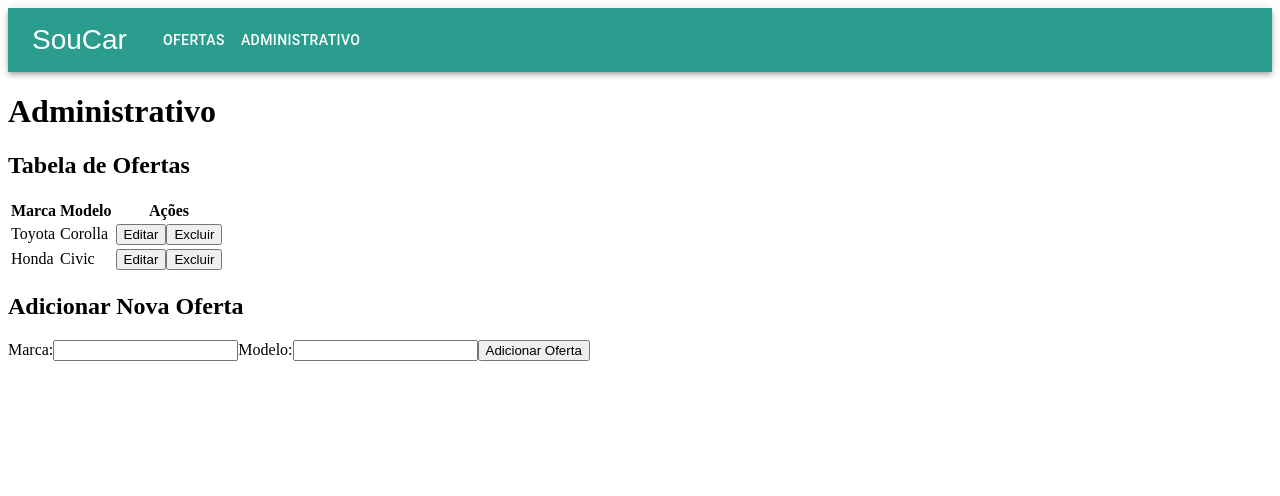
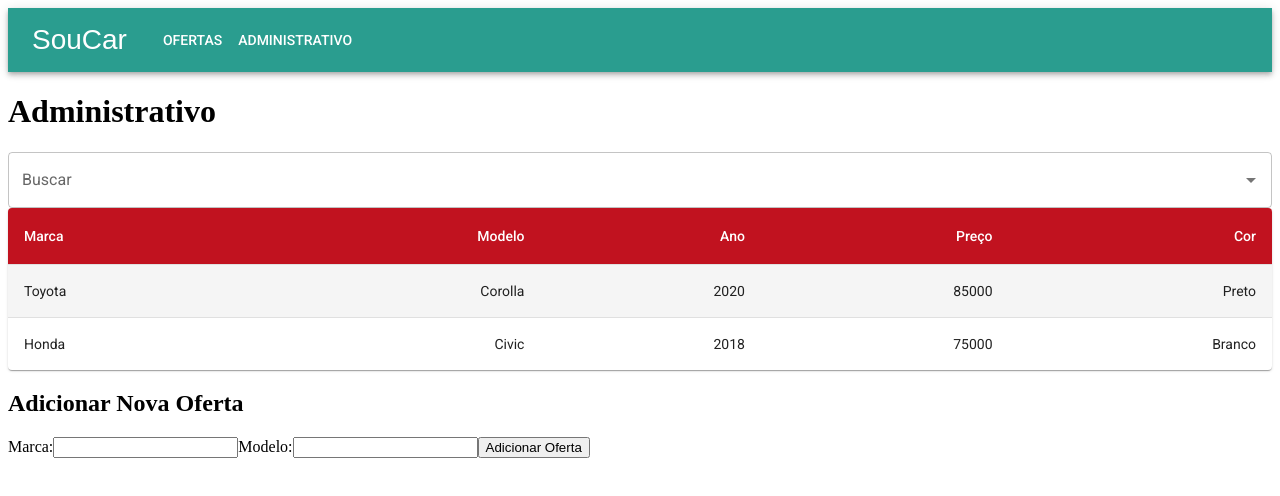
Before and after one commit to maiaaraujo/teste-sou, a React (Create React App) app: page /admin in a window 1280 px wide. Shown: the top 496 px of the page. Built offline with nearby package versions, Linux system fonts and the light colour scheme.

Commit message:
AdminPage component CarFilter

```diff
--- a/package.json
+++ b/package.json
@@ -5,6 +5,7 @@
   "dependencies": {
     "@emotion/react": "^11.11.4",
     "@emotion/styled": "^11.11.0",
+    "@fontsource/roboto": "^5.0.12",
     "@mui/icons-material": "^5.15.13",
     "@mui/material": "^5.15.13",
     "@testing-library/jest-dom": "^5.17.0",
--- a/public/index.html
+++ b/public/index.html
@@ -9,6 +9,9 @@
       name="description"
       content="Web site created using create-react-app"
     />
+    <link rel="preconnect" href="https://fonts.googleapis.com">
+<link rel="preconnect" href="https://fonts.gstatic.com" crossorigin>
+<link href="https://fonts.googleapis.com/css2?family=Roboto:ital,wght@0,100;0,300;0,400;0,500;0,700;0,900;1,100;1,300;1,400;1,500;1,700;1,900&display=swap" rel="stylesheet">
 
     <!--
       manifest.json provides metadata used when your web app is installed on a
--- a/src/App.js
+++ b/src/App.js
@@ -1,11 +1,14 @@
 import React from 'react';
 import { BrowserRouter as Router, Routes, Route } from 'react-router-dom';
+import { ThemeProvider } from '@mui/material/styles';
+import theme from './theme/MuiTheme';
 import OfertasPage from './pages/OfertasPage/OfertasPage';
 import AdminPage from './pages/AdminPage/AdminPage';
 import Navbar from './components/Navbar/Navbar';
 
 function App() {
   return (
+    <ThemeProvider theme={theme}>
     <Router>
     <div>
     <Navbar/>
@@ -15,6 +18,7 @@ function App() {
    </Routes>
    </div>
     </Router>
+    </ThemeProvider>
   );
 }
 
--- /dev/null
+++ b/src/components/CarFilter/CarFilter.js
@@ -0,0 +1,18 @@
+import * as React from 'react';
+import TextField from '@mui/material/TextField';
+import Autocomplete from '@mui/material/Autocomplete';
+
+const CarFilter = ({ cars, onSelectCar }) => {
+  return (
+    <Autocomplete
+      disablePortal
+      id="car-filter"
+      options={cars}
+      getOptionLabel={(option) => option.label}
+      onChange={(event, value) => onSelectCar(value)}
+      renderInput={(params) => <TextField {...params} label="Buscar" />}
+    />
+  );
+};
+
+export default CarFilter;
--- a/src/components/TabelaAdmin/TabelaAdmin.js
+++ b/src/components/TabelaAdmin/TabelaAdmin.js
@@ -1,32 +1,74 @@
-import React from 'react';
+import * as React from 'react';
+import { styled } from '@mui/material/styles';
+import Table from '@mui/material/Table';
+import TableBody from '@mui/material/TableBody';
+import TableCell, { tableCellClasses } from '@mui/material/TableCell';
+import TableContainer from '@mui/material/TableContainer';
+import TableHead from '@mui/material/TableHead';
+import TableRow from '@mui/material/TableRow';
+import Paper from '@mui/material/Paper';
 
-const TabelaAdmin = ({ ofertas, editarOferta, excluirOferta }) => {
+const StyledTableCell = styled(TableCell)(({ theme }) => ({
+  [`&.${tableCellClasses.head}`]: {
+    backgroundColor:'#c1121f',
+    color: theme.palette.common.white,
+  },
+  [`&.${tableCellClasses.body}`]: {
+    fontSize: 14,
+  },
+}));
+
+const StyledTableRow = styled(TableRow)(({ theme }) => ({
+  '&:nth-of-type(odd)': {
+    backgroundColor: theme.palette.action.hover,
+  },
+  '&:last-child td, &:last-child th': {
+    border: 0,
+  },
+}));
+
+function createData(
+  marca,
+  modelo,
+  ano,
+  preco,
+  cor,
+) {
+  return { marca, modelo, ano, preco, cor };
+}
+
+const rows = [
+  createData('Toyota', 'Corolla', 2020, 85000, 'Preto'),
+  createData('Honda', 'Civic', 2018, 75000, 'Branco'),
+];
+
+export default function TabelaAdmin() {
   return (
-    <div>
-      <h2>Tabela de Ofertas</h2>
-      <table>
-        <thead>
-          <tr>
-            <th>Marca</th>
-            <th>Modelo</th>
-            <th>Ações</th>
-          </tr>
-        </thead>
-        <tbody>
-          {ofertas.map(oferta => (
-            <tr key={oferta.id}>
-              <td>{oferta.marca}</td>
-              <td>{oferta.modelo}</td>
-              <td>
-                <button onClick={() => editarOferta(oferta.id)}>Editar</button>
-                <button onClick={() => excluirOferta(oferta.id)}>Excluir</button>
-              </td>
-            </tr>
+    <TableContainer component={Paper}>
+      <Table sx={{ minWidth: 700 }} aria-label="customized table">
+        <TableHead>
+          <TableRow>
+            <StyledTableCell>Marca</StyledTableCell>
+            <StyledTableCell align="right">Modelo</StyledTableCell>
+            <StyledTableCell align="right">Ano</StyledTableCell>
+            <StyledTableCell align="right">Preço</StyledTableCell>
+            <StyledTableCell align="right">Cor</StyledTableCell>
+          </TableRow>
+        </TableHead>
+        <TableBody>
+          {rows.map((row) => (
+            <StyledTableRow key={row.marca}>
+              <StyledTableCell component="th" scope="row">
+                {row.marca}
+              </StyledTableCell>
+              <StyledTableCell align="right">{row.modelo}</StyledTableCell>
+              <StyledTableCell align="right">{row.ano}</StyledTableCell>
+              <StyledTableCell align="right">{row.preco}</StyledTableCell>
+              <StyledTableCell align="right">{row.cor}</StyledTableCell>
+            </StyledTableRow>
           ))}
-        </tbody>
-      </table>
-    </div>
+        </TableBody>
+      </Table>
+    </TableContainer>
   );
-};
-
-export default TabelaAdmin;
+}
--- a/src/pages/AdminPage/AdminPage.js
+++ b/src/pages/AdminPage/AdminPage.js
@@ -1,13 +1,26 @@
 import React, { useState } from 'react';
 import AdminForm from '../../components/AdminForm/AdminForm';
 import TabelaAdmin from '../../components/TabelaAdmin/TabelaAdmin';
+import CarFilter from '../../components/CarFilter/CarFilter';
 
 const AdminPage = () => {
+  const [selectedCar, setSelectedCar] = useState(null);
+
+  const handleCarSelect = (car) => {
+    setSelectedCar(car);
+  };
+
   const [ofertas, setOfertas] = useState([
     { id: 1, marca: 'Toyota', modelo: 'Corolla' },
     { id: 2, marca: 'Honda', modelo: 'Civic' },
 
   ]);
+
+  const top100Cars = [
+    { label: 'Toyota Corolla', year: 2020 },
+    { label: 'Honda Civic', year: 2018 },
+  ];
+
 
   const adicionarOferta = novaOferta => {
     setOfertas([...ofertas, { id: ofertas.length + 1, ...novaOferta }]);
@@ -26,10 +39,13 @@ const AdminPage = () => {
   return (
     <div>
       <h1>Administrativo</h1>
+      <CarFilter cars={top100Cars} onSelectCar={handleCarSelect} />
       <TabelaAdmin ofertas={ofertas} editarOferta={editarOferta} excluirOferta={excluirOferta} />
       <AdminForm adicionarOferta={adicionarOferta} />
     </div>
   );
 };
 
+
+
 export default AdminPage;
--- /dev/null
+++ b/src/theme/MuiTheme.js
@@ -0,0 +1,20 @@
+import { createTheme } from '@mui/material/styles';
+
+
+const theme = createTheme({
+    typography: {
+      fontFamily: [
+        'Roboto',
+        '-apple-system',
+        'BlinkMacSystemFont',
+        '"Segoe UI"',
+        'Arial',
+        'sans-serif',
+        '"Apple Color Emoji"',
+        '"Segoe UI Emoji"',
+        '"Segoe UI Symbol"',
+      ].join(','),
+    },
+});
+
+export default theme;
```
Also changed, not shown: src/components/TabelaAdmin/TabelaAdmin.css (deleted), 1 other file (tests, documents, lock files or other folders).
